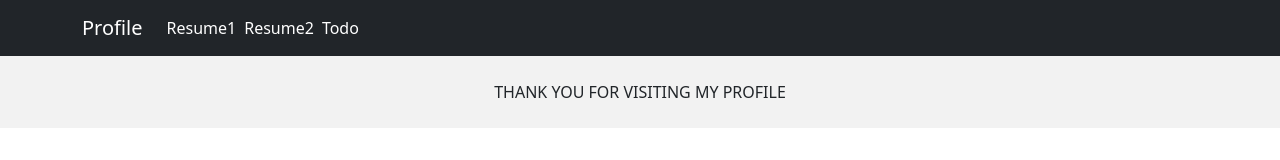
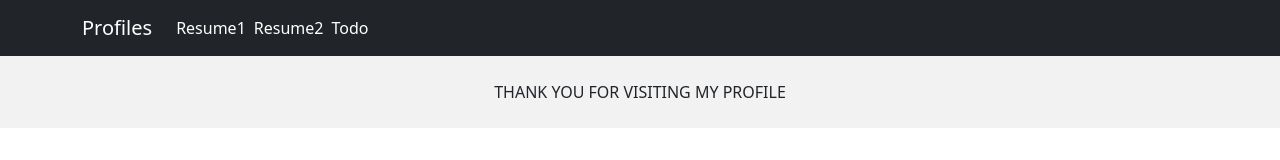
Before and after one commit to Damrongkiat/profile, a React (Create React App) app: page / in a window 1280 px wide. Shown: the top 160 px of the page. Built offline with nearby package versions, Linux system fonts and the light colour scheme.

Commit message:
update profiles

```diff
--- a/src/Sections/HeaderBar.js
+++ b/src/Sections/HeaderBar.js
@@ -9,7 +9,7 @@ function HeaderBar() {
       <Navbar bg="dark" variant="dark">
         <Container>
           <Link to="/" style={{ textDecoration: "none" }}>
-            <Navbar.Brand>Profile</Navbar.Brand>
+            <Navbar.Brand>Profiles</Navbar.Brand>
           </Link>
           <Nav className="me-auto">
             <Navbar.Text>
```
